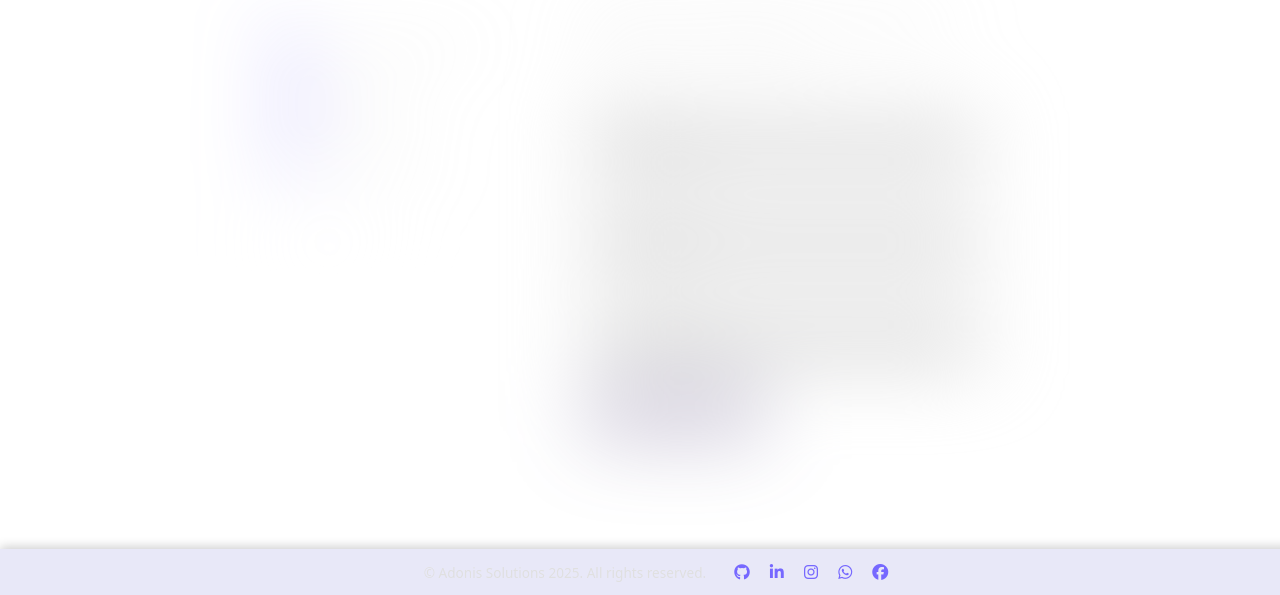
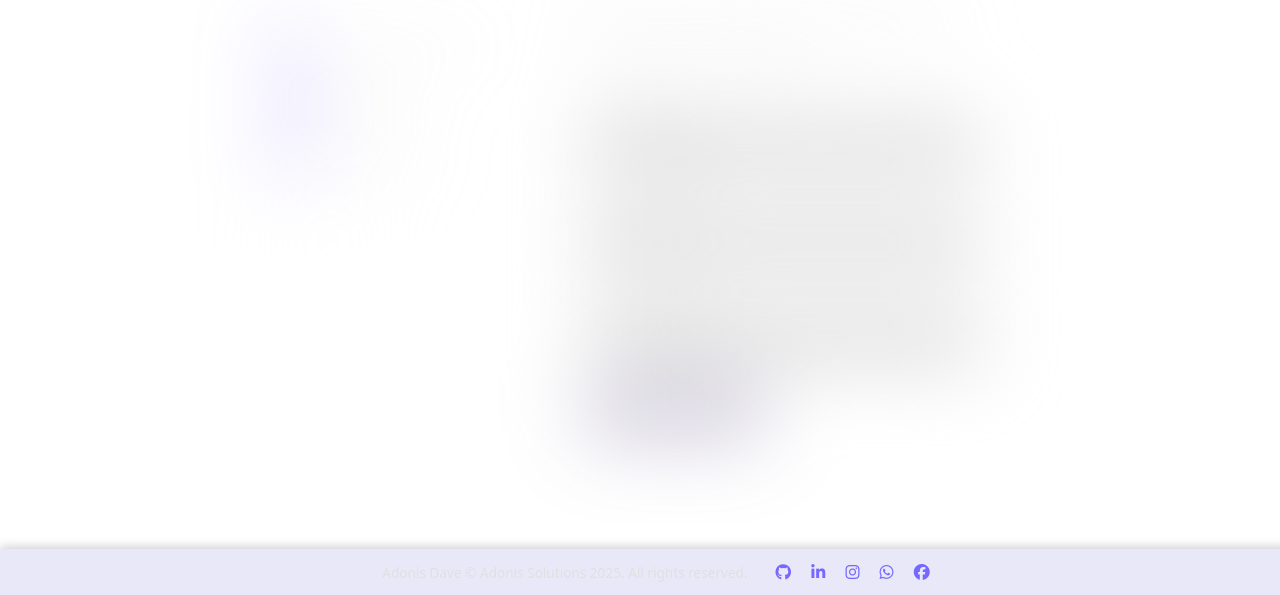
Before and after one commit to adonis-dave/Portfolio, a website: page index.html in a window 1280 px wide. Shown: the part 5713-6308 px from the top of the page. Drawn offline with nearby package versions, Linux system fonts and the light colour scheme; some packages are replaced by stand-ins of ours; a script that the page names is missing; a web font is replaced by a local one.

Commit message:
restyled the footer of the portfolio last time

```diff
--- a/index.html
+++ b/index.html
@@ -310,7 +310,7 @@
     data-aos-duration="500" class="footer">
 
     <footer class="appFooter">
-      <p>&copy; Adonis Solutions 2025. All rights reserved.</p>
+      <p>Adonis Dave &copy; Adonis Solutions 2025. All rights reserved.</p>
       <div class="social-links">
 
         <a class="link" href="https://github.com/adonis-dave" target="_blank">
--- a/style.css
+++ b/style.css
@@ -760,51 +760,7 @@ main {
 
 
 /* FOOTER SECTION */
-.footer {
-  text-align: center;
-}
-
-/*.footag {
-  font-weight: bold;
-  font-size: 100%;
-  padding-top: 12px;
-  color: rgba(211, 211, 211, 0.613);
-}
-
-.iconz {
-  justify-content: space-between;
-  height: 100px;
-  background-color: rgba(255, 255, 255, 0.121);
-  z-index: 999;
-  padding: 0 3rem;
-  margin-top: 2%;
-}
-
-.box-icons {
-  padding-top: 10px;
-}
-
-.box-icons a {
-  text-decoration: none;
-  align-items: center;
-  justify-content: center;
-  font-size: 20px;
-  transition: 0.5s;
-  padding: 5px;
-  color: blueviolet;
-}
-
-.box-icons a:hover {
-  filter: drop-shadow(0 0 5px rgba(255, 255, 255, 0.784));
-  transition: 0.5s ease-in;
-  cursor: pointer;
-} */
-
-
 .appFooter {
-  /* position: fixed;
-  bottom: 0;
-  left: 0; */
   width: 100%;
   background: rgba(122, 122, 212, 0.168);
   backdrop-filter: blur(8px);
@@ -816,7 +772,7 @@ main {
   justify-content: center;
   align-items: center;
   gap: 20px;
-  z-index: 9000;
+  z-index: 999;
   box-shadow: 0 -2px 10px rgba(0, 0, 0, 0.2);
 }
 
```
